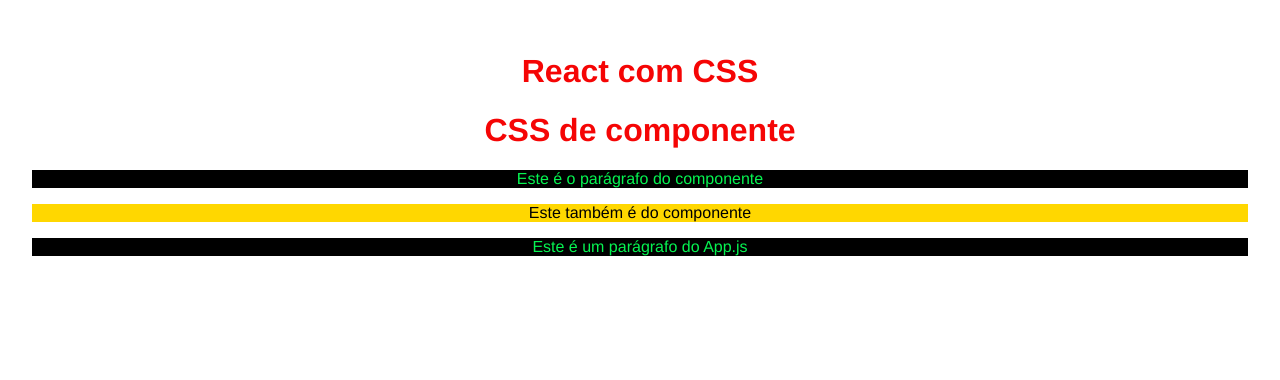
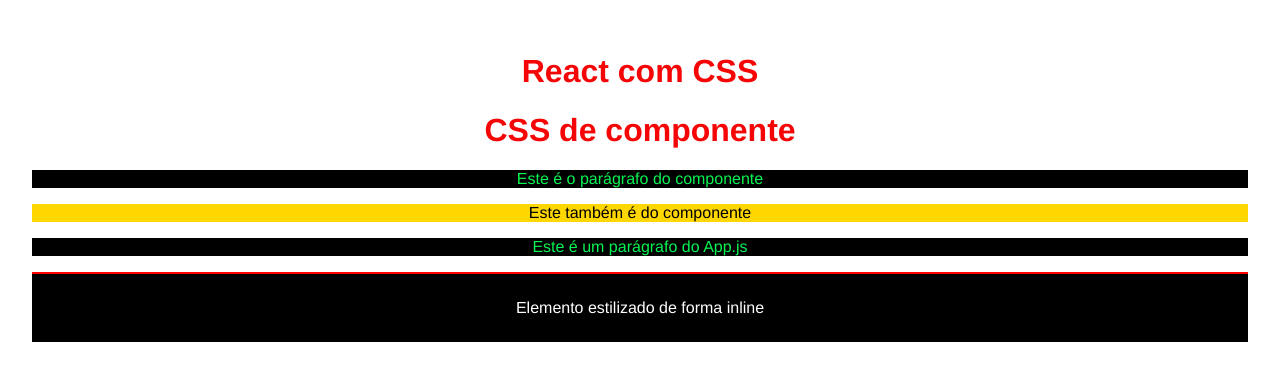
Before and after one commit to andre10dias/react-fundamentals, a React (Vite) app in the folder 3_css/: page / in a window 1280 px wide. Shown: the top 380 px of the page. Built offline with nearby package versions, Linux system fonts and the light colour scheme.

Commit message:
CSS inline

```diff
--- a/3_css/src/App.jsx
+++ b/3_css/src/App.jsx
@@ -9,6 +9,10 @@ function App() {
       {/* css de componente */}
       <MyComponent />
       <p>Este é um parágrafo do App.js</p>
+      {/* Inline CSS */}
+      <p style={{color: 'white', padding: '25px', borderTop: '2px solid red'}}>
+        Elemento estilizado de forma inline
+      </p>
     </>
   )
 }
```
